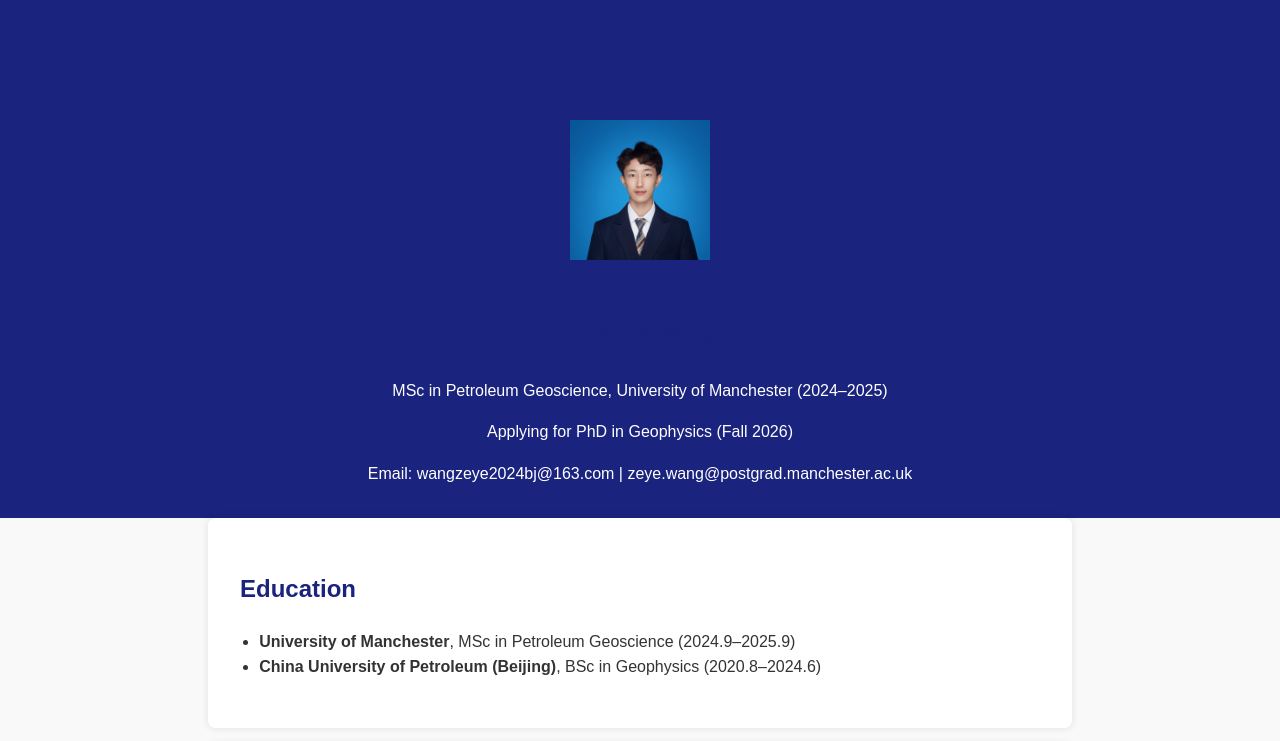
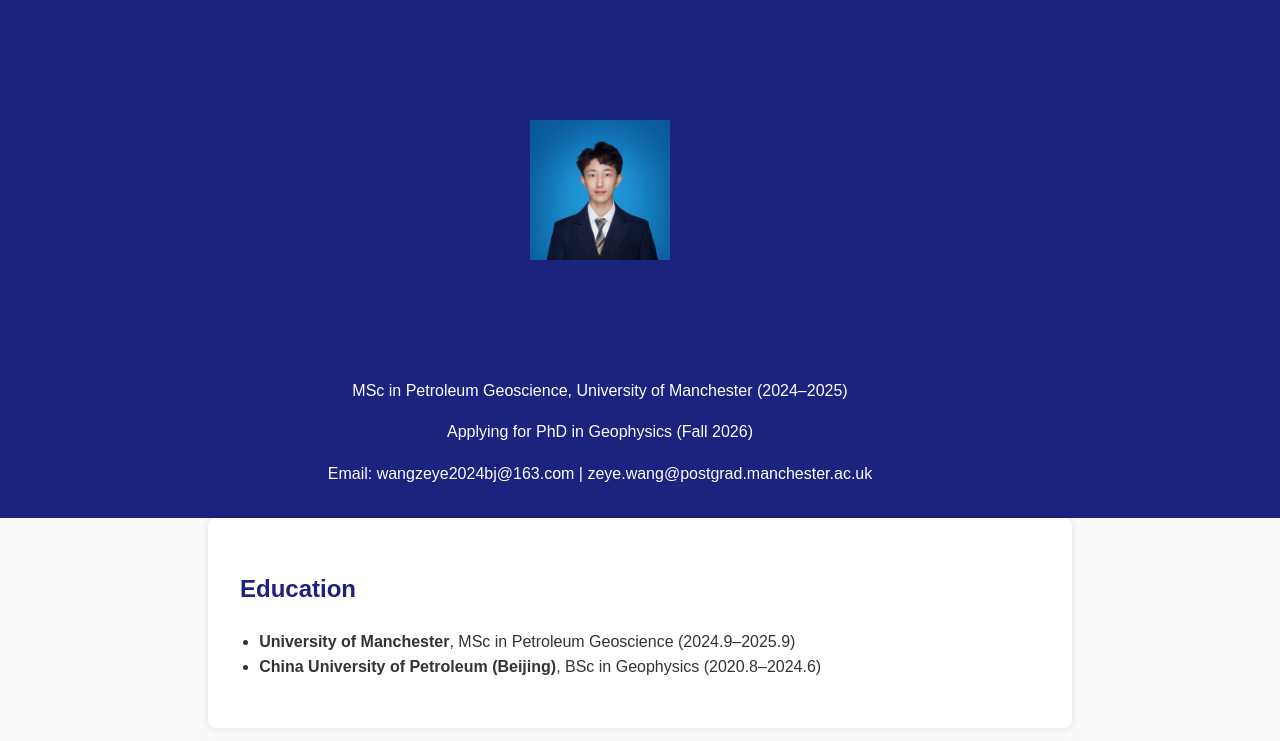
Before and after one commit to cupwzy/zeye-wang.github.io, a plain HTML site: page index.html in a window 1280 px wide. Shown: the top 741 px of the page. Drawn offline with Linux system fonts and the light colour scheme.

Commit message:
Update index.html

```diff
--- a/index.html
+++ b/index.html
@@ -16,7 +16,7 @@
     header {
       background: #1a237e;
       color: white;
-      padding: 6rem 1rem 1rem 1rem;
+      padding: 6rem 6rem 1rem 1rem;
       text-align: center;
     }
     header img {
```
